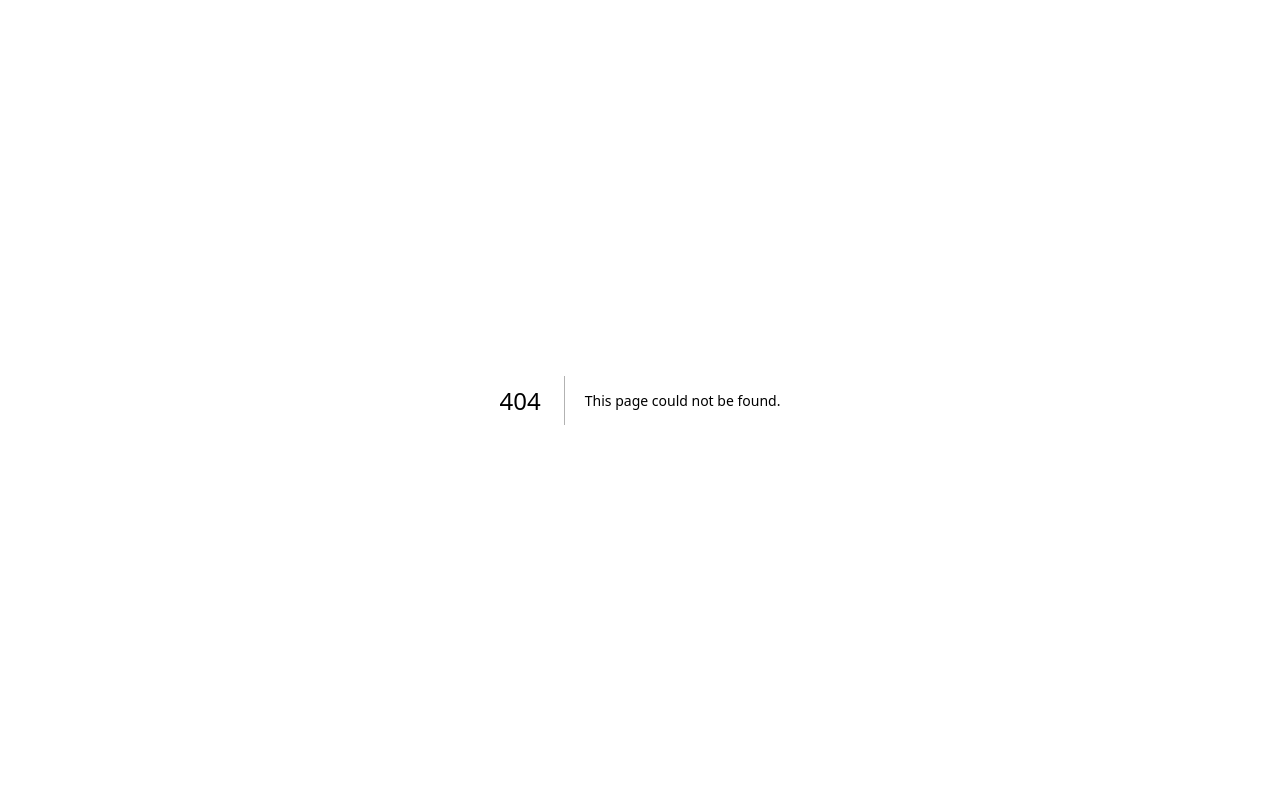
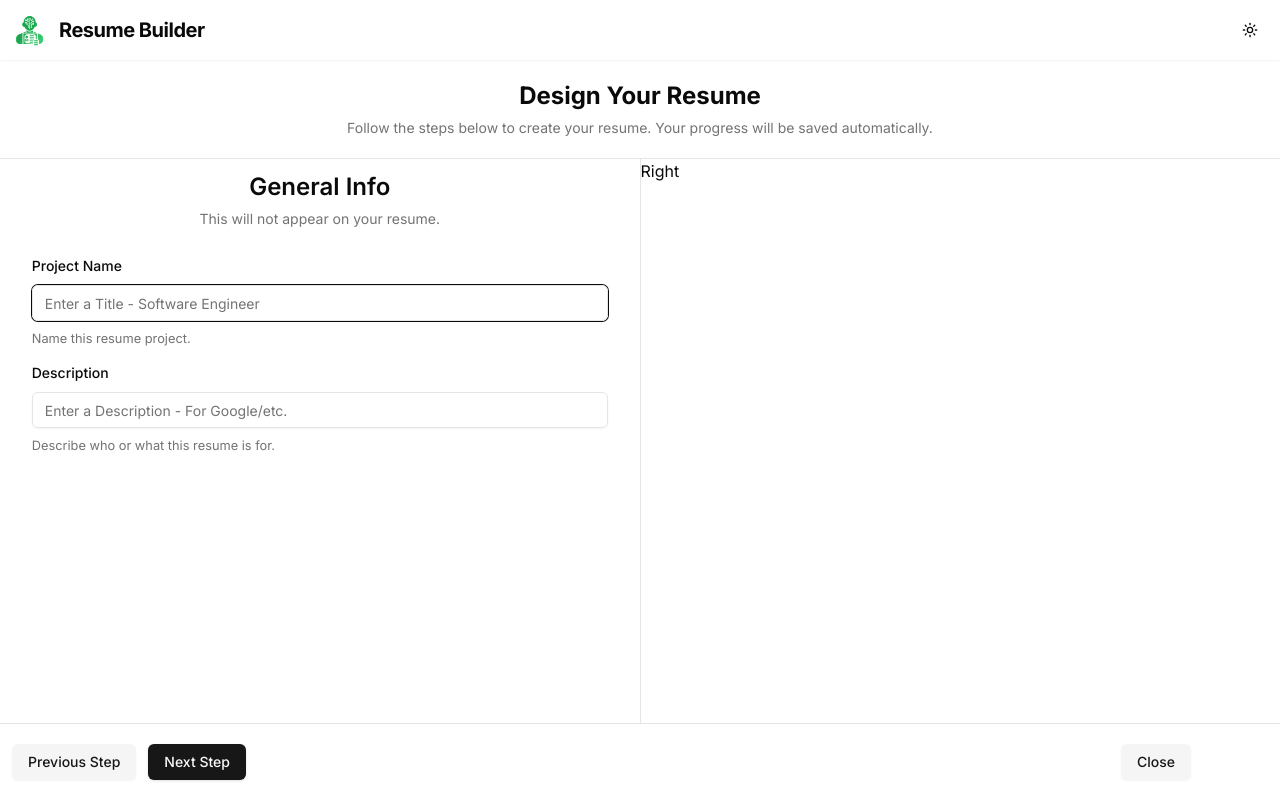
Before and after one commit to FrankBonanno/resume-builder, a Next.js app: page /editor in a window 1280 px wide. Before the commit this address had no page. Built offline with nearby package versions, Linux system fonts and the light colour scheme.

Commit message:
editor and general info form

```diff
--- a/src/app/(main)/Navbar.tsx
+++ b/src/app/(main)/Navbar.tsx
@@ -13,7 +13,7 @@ const Navbar = () => {
   const { theme } = useTheme();
 
   return (
-    <header className="shadow-sm">
+    <header className="shadow-sm dark:shadow-gray-800">
       <div className="mx-auto flex max-w-7xl items-center justify-between gap-3 p-3">
         <Link href="/resumes" className="flex items-center gap-3">
           <Image
--- /dev/null
+++ b/src/app/(main)/editor/ResumeEditor.tsx
@@ -0,0 +1,53 @@
+"use client";
+
+import { Button } from "@/components/ui/button";
+import Link from "next/link";
+import GeneralInfoForm from "./forms/GeneralInfoForm";
+
+const ResumeEditor = () => {
+  return (
+    <div className="flex grow flex-col">
+      {/* Editor Header */}
+      <header className="space-y-1.5 border-b px-3 py-5 text-center">
+        <h1 className="text-2xl font-bold">Design Your Resume</h1>
+        <p className="text-sm text-muted-foreground">
+          Follow the steps below to create your resume. Your progress will be
+          saved automatically.
+        </p>
+      </header>
+
+      {/* Central Editor */}
+      <main className="relative grow">
+        <div className="absolute bottom-0 top-0 flex w-full">
+          <div className="w-full p-3 md:w-1/2">
+            <GeneralInfoForm />
+          </div>
+
+          <div className="grow md:border-r" />
+
+          <div className="hidden w-1/2 md:flex">Right</div>
+        </div>
+      </main>
+
+      {/* Bottom Buttons */}
+      <footer className="w-full border-t px-3 py-5">
+        <div className="mx-auto flex max-w-7xl flex-wrap justify-between gap-3">
+          <div className="flex items-center gap-3">
+            <Button variant="secondary">Previous Step</Button>
+            <Button>Next Step</Button>
+          </div>
+
+          <div className="flex items-center gap-3">
+            <Button variant="secondary" asChild>
+              <Link href="/resumes">Close</Link>
+            </Button>
+
+            <p className="text-muted-foreground opacity-0">Saving...</p>
+          </div>
+        </div>
+      </footer>
+    </div>
+  );
+};
+
+export default ResumeEditor;
--- /dev/null
+++ b/src/app/(main)/editor/forms/GeneralInfoForm.tsx
@@ -0,0 +1,79 @@
+import { generalInfoSchema, GeneralInfoValues } from "@/lib/validation";
+import { useForm } from "react-hook-form";
+import { zodResolver } from "@hookform/resolvers/zod";
+import {
+  Form,
+  FormControl,
+  FormDescription,
+  FormField,
+  FormItem,
+  FormLabel,
+  FormMessage,
+} from "@/components/ui/form";
+import { Input } from "@/components/ui/input";
+
+const GeneralInfoForm = () => {
+  const form = useForm<GeneralInfoValues>({
+    resolver: zodResolver(generalInfoSchema),
+    defaultValues: {
+      title: "",
+      description: "",
+    },
+  });
+
+  return (
+    <div className="mx-auto max-w-xl space-y-6">
+      <div className="space-y-1.5 text-center">
+        <h2 className="text-2xl font-semibold">General Info</h2>
+        <p className="text-sm text-muted-foreground">
+          This will not appear on your resume.
+        </p>
+      </div>
+
+      <Form {...form}>
+        <form className="space-y-3">
+          <FormField
+            control={form.control}
+            name="title"
+            render={({ field }) => (
+              <FormItem>
+                <FormLabel>Project Name</FormLabel>
+                <FormControl>
+                  <Input
+                    {...field}
+                    placeholder="Enter a Title - Software Engineer"
+                    autoFocus
+                  />
+                </FormControl>
+                <FormDescription>Name this resume project.</FormDescription>
+                <FormMessage />
+              </FormItem>
+            )}
+          />
+
+          <FormField
+            control={form.control}
+            name="description"
+            render={({ field }) => (
+              <FormItem>
+                <FormLabel>Description</FormLabel>
+                <FormControl>
+                  <Input
+                    {...field}
+                    placeholder="Enter a Description - For Google/etc."
+                  />
+                </FormControl>
+                <FormDescription>
+                  Describe who or what this resume is for.
+                </FormDescription>
+                <FormMessage />
+              </FormItem>
+            )}
+          />
+        </form>
+      </Form>
+    </div>
+  );
+};
+
+export default GeneralInfoForm;
--- /dev/null
+++ b/src/app/(main)/editor/page.tsx
@@ -0,0 +1,12 @@
+import { Metadata } from "next";
+import ResumeEditor from "./ResumeEditor";
+
+export const metadata: Metadata = {
+  title: "Editor",
+};
+
+const EditorPage = () => {
+  return <ResumeEditor />;
+};
+
+export default EditorPage;
--- a/src/app/(main)/layout.tsx
+++ b/src/app/(main)/layout.tsx
@@ -3,9 +3,9 @@ import Navbar from "./Navbar";
 
 const MainLayout = ({ children }: { children: ReactNode }) => {
   return (
-    <div>
+    <div className="flex min-h-screen flex-col">
       <Navbar />
-      <div>{children}</div>
+      <>{children}</>
     </div>
   );
 };
--- a/src/app/(main)/resumes/page.tsx
+++ b/src/app/(main)/resumes/page.tsx
@@ -1,7 +1,21 @@
+import { Button } from "@/components/ui/button";
+import { PlusSquare } from "lucide-react";
+import { Metadata } from "next";
+import Link from "next/link";
+
+export const metadata: Metadata = {
+  title: "Your Resumes",
+};
+
 const ResumesPage = () => {
   return (
-    <main>
-      <h1>Resumes</h1>
+    <main className="mx-auto w-full max-w-7xl space-y-6 px-3 py-6">
+      <Button asChild className="mx-auto flex w-fit gap-2">
+        <Link href="/editor">
+          <PlusSquare className="size-5" />
+          New Resume
+        </Link>
+      </Button>
     </main>
   );
 };
--- /dev/null
+++ b/src/lib/validation.ts
@@ -0,0 +1,10 @@
+import { z } from "zod";
+
+export const optionalString = z.string().trim().optional().or(z.literal(""));
+
+export const generalInfoSchema = z.object({
+  title: optionalString,
+  description: optionalString,
+});
+
+export type GeneralInfoValues = z.infer<typeof generalInfoSchema>;
```
